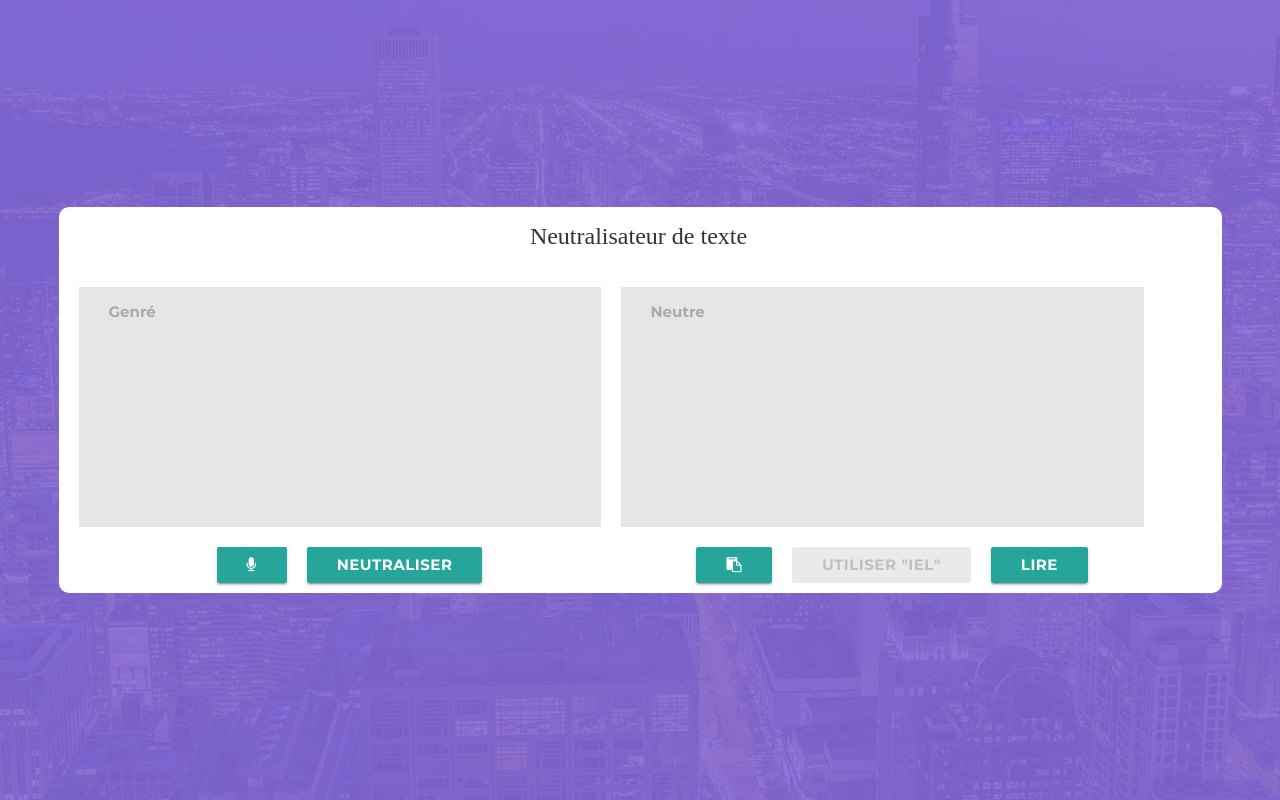
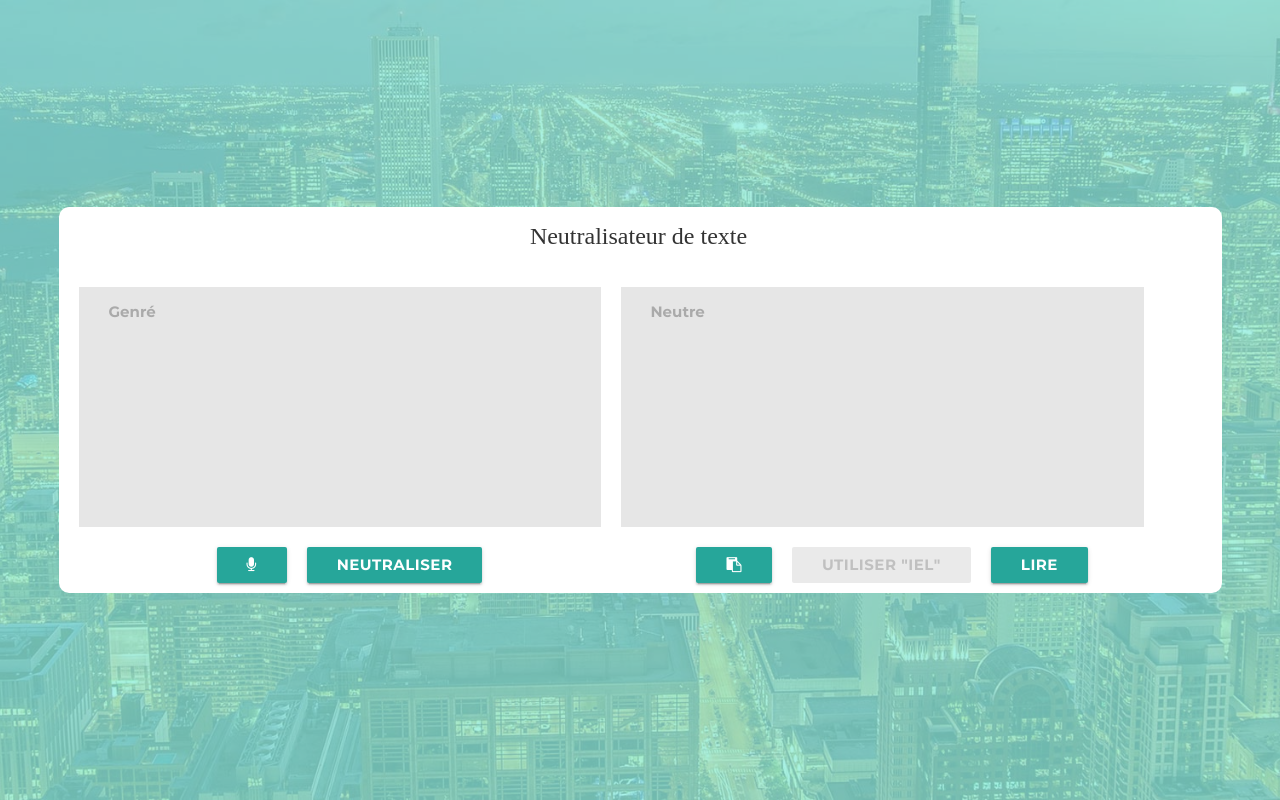
Before and after one commit to xberault/if37_projet_2021-2022, a Flask app: page / in a window 1280 px wide. Run offline with Flask 2, Linux system fonts and the light colour scheme; some libraries are stand-ins or nearby versions; some web fonts are replaced.

Commit message:
change background color to green

```diff
--- a/src/static/css/main.css
+++ b/src/static/css/main.css
@@ -157,7 +157,7 @@ iframe {
   justify-content: center;
   align-items: center;
   padding: 15px;
-  background: rgba(132,106,221,0.9);
+  background: rgba(143, 240, 227, 0.77);
 }
 
 .wrap-contact100 {
```
